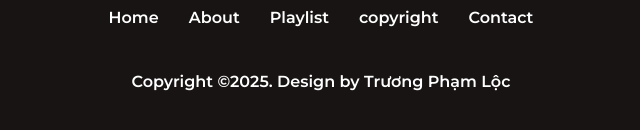
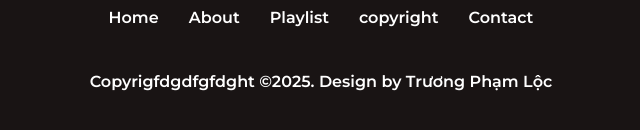
Before and after one commit to Loc137/SpotX, a plain HTML site: page home.html in a window 1280 px wide. Shown: the part 1124-1254 px from the top of the page, without its empty margins (319-959 px from the left). Drawn offline with nearby package versions, Linux system fonts and the light colour scheme; no server answers; a script that the page names is missing.

Commit message:
cahnge footer

```diff
--- a/home.html
+++ b/home.html
@@ -99,7 +99,7 @@
         <p>Contact</p>
     </div>
     <br>
-    <p style="text-align: center;">Copyright ©2025. Design by Trương Phạm Lộc</p>
+    <p style="text-align: center;">Copyrigfdgdfgfdght ©2025. Design by Trương Phạm Lộc</p>
     <br> <br> <br>
 
     <script>
```
